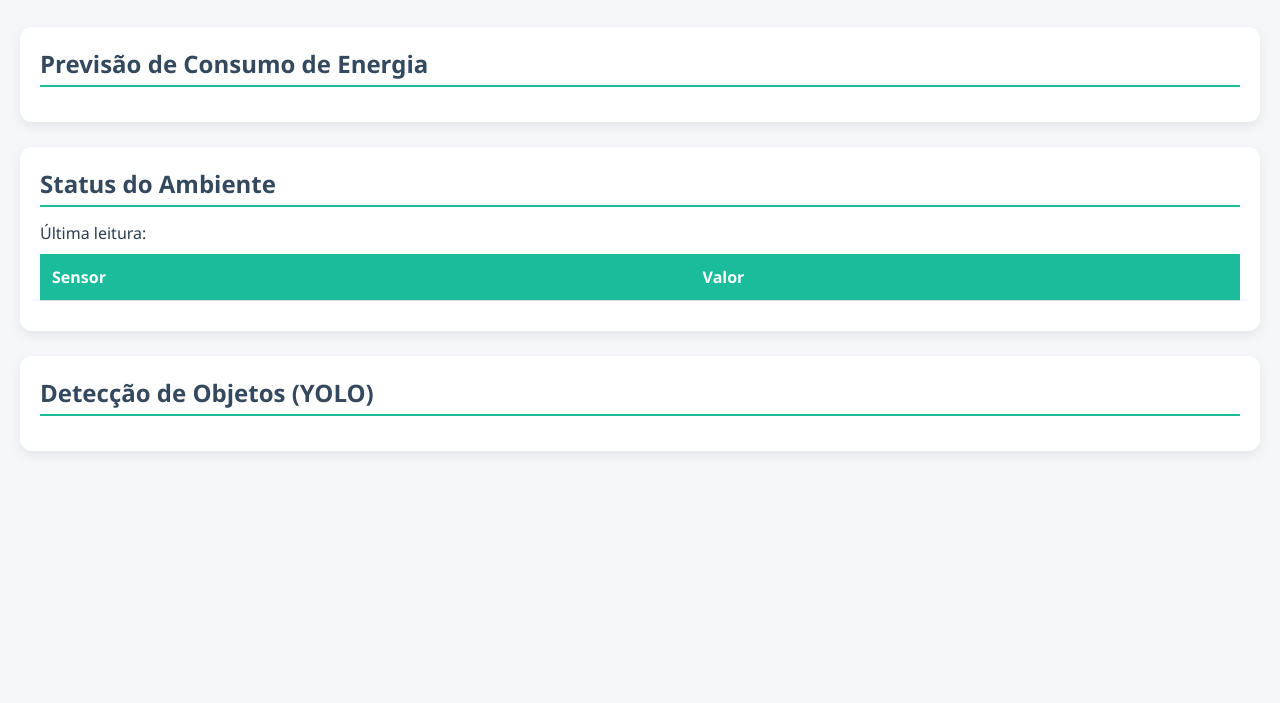
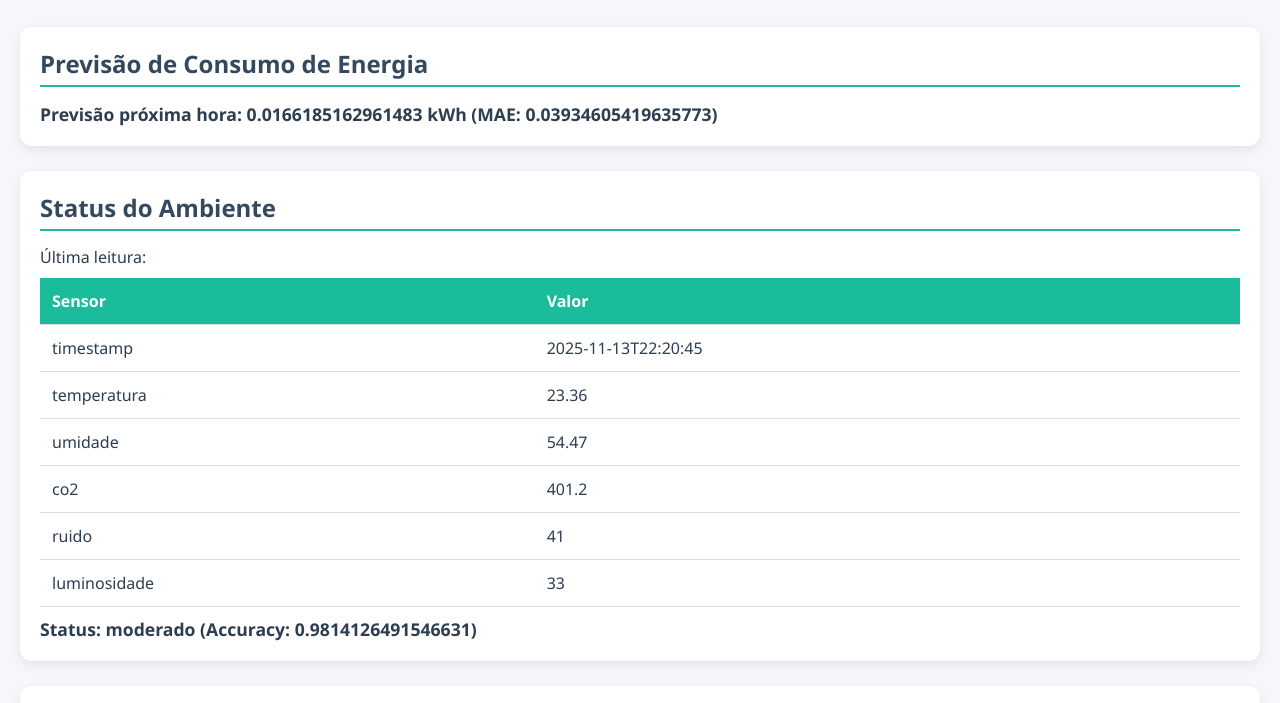
Before and after one commit to HeitorOrtega/gs_iot, a plain HTML site: page Storage/index.html in a window 1280 px wide. Shown: the part 66-769 px from the top of the page. Drawn offline with Linux system fonts and the light colour scheme; no server answers.

Commit message:
arrumando as raws

```diff
--- a/Storage/index.html
+++ b/Storage/index.html
@@ -39,9 +39,9 @@
 
 <script>
 // URLs dos JSONs públicos
-const urlReg = "https://raw.githubusercontent.com/HeitorOrtega/gs_iot/refs/heads/main/resultados/resultado_previsao_energia.json";
-const urlClf = "https://raw.githubusercontent.com/HeitorOrtega/gs_iot/refs/heads/main/resultados/resultado_classificacao.json";
-const urlYolo = "https://raw.githubusercontent.com/HeitorOrtega/gs_iot/refs/heads/main/resultados/resultado_yolo.json";
+const urlReg = "https://raw.githubusercontent.com/HeitorOrtega/gs_iot/refs/heads/main/json/resultado_previsao_energia.json";
+const urlClf = "https://raw.githubusercontent.com/HeitorOrtega/gs_iot/refs/heads/main/json/resultado_classificacao.json";
+const urlYolo = "https://raw.githubusercontent.com/HeitorOrtega/gs_iot/refs/heads/main/json/resultado_yolo.json";
 
 // Função para buscar JSON
 async function fetchJSON(url) {
```
